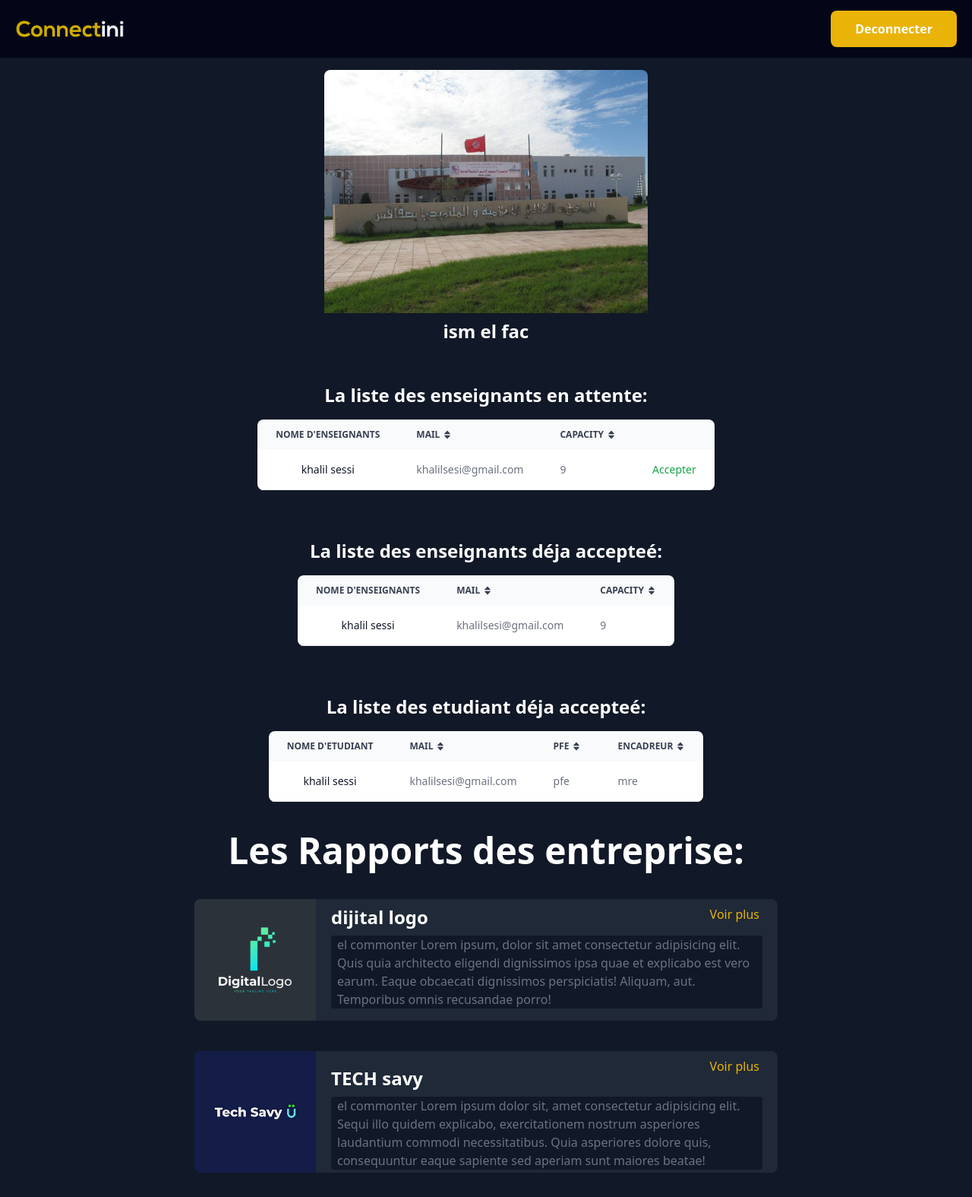
After one commit to Aminhadjkacem/Connectini, a PHP site: page /DashAdmin.php in a window 1280 px wide. The commit adds this page. Shown: the whole page at 76% size. Run offline with PHP 8.4, Linux system fonts and the light colour scheme; a user stored in the database is signed in; some libraries are stand-ins or nearby versions.

Commit message:
Here's the Code

```diff
--- /dev/null
+++ b/DashAdmin.php
@@ -0,0 +1,289 @@
+<?php
+ session_start();
+// // Check if the user is not logged in
+if (!isset($_SESSION['username'])) {
+     header("Location: index.html"); // Redirect to the login page
+     exit();
+ }
+?>
+<!DOCTYPE html>
+<html lang="en">
+
+<head>
+    <meta charset="UTF-8">
+    <meta http-equiv="X-UA-Compatible" content="IE=edge">
+    <meta name="viewport" content="width=device-width, initial-scale=1.0">
+    <title>Document</title>
+    <script src="https://cdn.tailwindcss.com"></script>
+    <script src="https://ajax.googleapis.com/ajax/libs/jquery/3.5.1/jquery.min.js%22%3E</script>
+        <script src=" signup_erreur.js"></script>
+</head>
+
+<body class="bg-gray-900">
+<header class=" flex sticky top-0   items-center justify-between bg-slate-950 py-4 px-5  md:py-1 ">
+      <!-- logo - start -->
+      <a href="#" class="flex items-center mb-4 text-2xl mt-4 font-semibold text-gray-900 dark:text-white">
+        <img class="w-auto h-9 mr-2" src="logo.png" alt="logo">
+
+      </a>
+      <!-- logo - end -->
+
+      <!-- nav - start -->
+      <!-- nav - end -->
+
+      <!-- buttons - start -->
+      <a href="logout.php"
+        class="hidden rounded-lg bg-yellow-500 px-8 py-3 text-center text-sm font-semibold text-white outline-none ring-yellow-300 transition duration-100 hover:bg-yellow-600 focus-visible:ring active:text-gray-700 md:text-base lg:inline-block">Deconnecter</a>
+
+      <button type="button"
+        class="inline-flex items-center gap-2 rounded-lg bg-gray-200 px-2.5 py-2 text-sm font-semibold text-gray-500 ring-yellow-300 hover:bg-gray-300 focus-visible:ring active:text-gray-700 md:text-base lg:hidden">
+        <svg xmlns="http://www.w3.org/2000/svg" class="h-6 w-6" viewBox="0 0 20 20" fill="currentColor">
+          <path fill-rule="evenodd"
+            d="M3 5a1 1 0 011-1h12a1 1 0 110 2H4a1 1 0 01-1-1zM3 10a1 1 0 011-1h6a1 1 0 110 2H4a1 1 0 01-1-1zM3 15a1 1 0 011-1h12a1 1 0 110 2H4a1 1 0 01-1-1z"
+            clip-rule="evenodd" />
+        </svg>
+          Menu
+      </button>
+      <!-- buttons - end -->
+  </header>
+    <div class="grid grid-4 mt-4 gap-6">
+        <div class="grid  grid-cols-3 flex justify-center h-auto items-center">
+            <span class="cols-span-1"></span>
+            <div class="cols-span-2 hover:border-2 rounded-lg overflow-hidden border-yellow-500">
+                <a href="#"><img src="fac.jpg" class="cols-span-1" alt="teswiret el fac"></a>
+                <div class="my-2 flex justify-center items-center">
+                    <span class="font-bold text-2xl text-white">ism el fac</span>
+                </div>
+            </div>
+        </div>
+        <div class=" flex justify-center items-center h-auto">
+            <div class="bg-transparent my-5">
+                <h2 class="mb-2 text-center text-xl font-semibold text-white sm:text-2xl md:mb-4 md:text-center">
+                    La liste des enseignants en attente:
+                </h2>
+                <div class="rounded-lg items-center hover:border-2 border-yellow-500">
+                    <table class=" w-auto overflow-hidden text-sm text-gray-500 rounded-lg border-yellow-500 dark:text-gray-400">
+                        <thead class="text-xs text-gray-700 uppercase bg-gray-50 dark:bg-gray-700 dark:text-yellow-500">
+                            <tr>
+                                <th scope="col" class="px-6 py-3">
+                                    nome d'enseignants
+                                </th>
+
+                                <th scope="col" class="px-6 py-3">
+                                    <div class="flex items-center">
+                                        Mail
+                                        <a href="#"><svg xmlns="http://www.w3.org/2000/svg" class="w-3 h-3 ml-1"
+                                                aria-hidden="true" fill="currentColor" viewBox="0 0 320 512">
+                                                <path
+                                                    d="M27.66 224h264.7c24.6 0 36.89-29.78 19.54-47.12l-132.3-136.8c-5.406-5.406-12.47-8.107-19.53-8.107c-7.055 0-14.09 2.701-19.45 8.107L8.119 176.9C-9.229 194.2 3.055 224 27.66 224zM292.3 288H27.66c-24.6 0-36.89 29.77-19.54 47.12l132.5 136.8C145.9 477.3 152.1 480 160 480c7.053 0 14.12-2.703 19.53-8.109l132.3-136.8C329.2 317.8 316.9 288 292.3 288z" />
+                                            </svg></a>
+                                    </div>
+                                </th>
+                                <th scope="col" class="px-6 py-3">
+                                    <div class="flex items-center">
+                                        capacity
+                                        <a href="#"><svg xmlns="http://www.w3.org/2000/svg" class="w-3 h-3 ml-1"
+                                                aria-hidden="true" fill="currentColor" viewBox="0 0 320 512">
+                                                <path
+                                                    d="M27.66 224h264.7c24.6 0 36.89-29.78 19.54-47.12l-132.3-136.8c-5.406-5.406-12.47-8.107-19.53-8.107c-7.055 0-14.09 2.701-19.45 8.107L8.119 176.9C-9.229 194.2 3.055 224 27.66 224zM292.3 288H27.66c-24.6 0-36.89 29.77-19.54 47.12l132.5 136.8C145.9 477.3 152.1 480 160 480c7.053 0 14.12-2.703 19.53-8.109l132.3-136.8C329.2 317.8 316.9 288 292.3 288z" />
+                                            </svg></a>
+                                    </div>
+                                </th>
+                                <th></th>
+                            </tr>
+                        </thead>
+                        <tbody class="w-full">
+                            <tr class="bg-white border-b dark:bg-gray-800 dark:border-gray-700">
+                                <th scope="row"
+                                    class="px-6 py-4 font-medium text-gray-900 whitespace-nowrap dark:text-white">
+                                    khalil sessi
+                                </th>
+                                <td class="px-6 py-4">
+                                    khalilsesi@gmail.com
+                                </td>
+                                <td class="px-6 py-4">
+                                    9
+                                </td>
+                                <td class="px-6 py-4 text-right">
+                                    <a href="#" class="font-medium text-green-600 dark:text-green-500 hover:underline">Accepter</a>
+                                </td>
+
+
+                        </tbody>
+                    </table>
+                </div>
+
+            </div>
+        </div>
+        <div class=" flex justify-center items-center h-auto">
+            <div class="bg-transparent my-5">
+                <h2 class="mb-2 text-center text-xl font-semibold text-white sm:text-2xl md:mb-4 md:text-center">
+                    La liste des enseignants déja accepteé:
+                </h2>
+                <div class="rounded-lg items-center hover:border-2 border-yellow-500">
+                    <table
+                        class=" w-auto overflow-hidden text-sm text-gray-500 rounded-lg border-yellow-500 dark:text-gray-400">
+                        <thead class="text-xs text-gray-700 uppercase bg-gray-50 dark:bg-gray-700 dark:text-yellow-500">
+                            <tr>
+                                <th scope="col" class="px-6 py-3">
+                                    nome d'enseignants
+                                </th>
+
+                                <th scope="col" class="px-6 py-3">
+                                    <div class="flex items-center">
+                                        Mail
+                                        <a href="#"><svg xmlns="http://www.w3.org/2000/svg" class="w-3 h-3 ml-1"
+                                                aria-hidden="true" fill="currentColor" viewBox="0 0 320 512">
+                                                <path
+                                                    d="M27.66 224h264.7c24.6 0 36.89-29.78 19.54-47.12l-132.3-136.8c-5.406-5.406-12.47-8.107-19.53-8.107c-7.055 0-14.09 2.701-19.45 8.107L8.119 176.9C-9.229 194.2 3.055 224 27.66 224zM292.3 288H27.66c-24.6 0-36.89 29.77-19.54 47.12l132.5 136.8C145.9 477.3 152.1 480 160 480c7.053 0 14.12-2.703 19.53-8.109l132.3-136.8C329.2 317.8 316.9 288 292.3 288z" />
+                                            </svg></a>
+                                    </div>
+                                </th>
+                                <th scope="col" class="px-6 py-3">
+                                    <div class="flex items-center">
+                                        capacity
+                                        <a href="#"><svg xmlns="http://www.w3.org/2000/svg" class="w-3 h-3 ml-1"
+                                                aria-hidden="true" fill="currentColor" viewBox="0 0 320 512">
+                                                <path
+                                                    d="M27.66 224h264.7c24.6 0 36.89-29.78 19.54-47.12l-132.3-136.8c-5.406-5.406-12.47-8.107-19.53-8.107c-7.055 0-14.09 2.701-19.45 8.107L8.119 176.9C-9.229 194.2 3.055 224 27.66 224zM292.3 288H27.66c-24.6 0-36.89 29.77-19.54 47.12l132.5 136.8C145.9 477.3 152.1 480 160 480c7.053 0 14.12-2.703 19.53-8.109l132.3-136.8C329.2 317.8 316.9 288 292.3 288z" />
+                                            </svg></a>
+                                    </div>
+                                </th>
+
+                            </tr>
+                        </thead>
+                        <tbody class="w-full">
+                            <tr class="bg-white border-b dark:bg-gray-800 dark:border-gray-700">
+                                <th scope="row"
+                                    class="px-6 py-4 font-medium text-gray-900 whitespace-nowrap dark:text-white">
+                                    khalil sessi
+                                </th>
+                                <td class="px-6 py-4">
+                                    khalilsesi@gmail.com
+                                </td>
+                                <td class="px-6 py-4">
+                                    9
+                                </td>
+                        </tbody>
+                    </table>
+                </div>
+
+            </div>
+        </div>
+        <div class=" flex justify-center items-center h-auto">
+            <div class="bg-transparent my-5">
+                <h2 class="mb-2 text-center text-xl font-semibold text-white sm:text-2xl md:mb-4 md:text-center">
+                    La liste des etudiant déja accepteé:
+                </h2>
+                <div class="rounded-lg items-center hover:border-2 border-yellow-500">
+                    <table
+                        class=" w-auto overflow-hidden text-sm text-gray-500 rounded-lg border-yellow-500 dark:text-gray-400">
+                        <thead class="text-xs text-gray-700 uppercase bg-gray-50 dark:bg-gray-700 dark:text-yellow-500">
+                            <tr>
+                                <th scope="col" class="px-6 py-3">
+                                    nome d'etudiant
+                                </th>
+
+                                <th scope="col" class="px-6 py-3">
+                                    <div class="flex items-center">
+                                        Mail
+                                        <a href="#"><svg xmlns="http://www.w3.org/2000/svg" class="w-3 h-3 ml-1"
+                                                aria-hidden="true" fill="currentColor" viewBox="0 0 320 512">
+                                                <path
+                                                    d="M27.66 224h264.7c24.6 0 36.89-29.78 19.54-47.12l-132.3-136.8c-5.406-5.406-12.47-8.107-19.53-8.107c-7.055 0-14.09 2.701-19.45 8.107L8.119 176.9C-9.229 194.2 3.055 224 27.66 224zM292.3 288H27.66c-24.6 0-36.89 29.77-19.54 47.12l132.5 136.8C145.9 477.3 152.1 480 160 480c7.053 0 14.12-2.703 19.53-8.109l132.3-136.8C329.2 317.8 316.9 288 292.3 288z" />
+                                            </svg></a>
+                                    </div>
+                                </th>
+                                <th scope="col" class="px-6 py-3">
+                                    <div class="flex items-center">
+                                        Pfe
+                                        <a href="#"><svg xmlns="http://www.w3.org/2000/svg" class="w-3 h-3 ml-1"
+                                                aria-hidden="true" fill="currentColor" viewBox="0 0 320 512">
+                                                <path
+                                                    d="M27.66 224h264.7c24.6 0 36.89-29.78 19.54-47.12l-132.3-136.8c-5.406-5.406-12.47-8.107-19.53-8.107c-7.055 0-14.09 2.701-19.45 8.107L8.119 176.9C-9.229 194.2 3.055 224 27.66 224zM292.3 288H27.66c-24.6 0-36.89 29.77-19.54 47.12l132.5 136.8C145.9 477.3 152.1 480 160 480c7.053 0 14.12-2.703 19.53-8.109l132.3-136.8C329.2 317.8 316.9 288 292.3 288z" />
+                                            </svg></a>
+                                    </div>
+                                </th>
+                                <th scope="col" class="px-6 py-3">
+                                    <div class="flex items-center">
+                                        Encadreur
+                                        <a href="#"><svg xmlns="http://www.w3.org/2000/svg" class="w-3 h-3 ml-1"
+                                                aria-hidden="true" fill="currentColor" viewBox="0 0 320 512">
+                                                <path
+                                                    d="M27.66 224h264.7c24.6 0 36.89-29.78 19.54-47.12l-132.3-136.8c-5.406-5.406-12.47-8.107-19.53-8.107c-7.055 0-14.09 2.701-19.45 8.107L8.119 176.9C-9.229 194.2 3.055 224 27.66 224zM292.3 288H27.66c-24.6 0-36.89 29.77-19.54 47.12l132.5 136.8C145.9 477.3 152.1 480 160 480c7.053 0 14.12-2.703 19.53-8.109l132.3-136.8C329.2 317.8 316.9 288 292.3 288z" />
+                                            </svg></a>
+                                    </div>
+                                </th>
+
+                            </tr>
+                        </thead>
+                        <tbody class="w-full">
+                            <tr class="bg-white border-b dark:bg-gray-800 dark:border-gray-700">
+                                <th scope="row"
+                                    class="px-6 py-4 font-medium text-gray-900 whitespace-nowrap dark:text-white">
+                                    khalil sessi
+                                </th>
+                                <td class="px-6 py-4">
+                                    khalilsesi@gmail.com
+                                </td>
+                                <td class="px-6 py-4">
+                                    pfe
+                                </td>
+                                <td class="px-6 py-4">
+                                    mre
+                                </td>
+                        </tbody>
+                    </table>
+                </div>
+
+            </div>
+        </div>
+    </div>
+
+        <div>
+            <h3 class="text-left text-5xl my-5 font-bold text-white md:text-center">
+                Les Rapports des entreprise:
+            </h3>
+            <div class="items-center justify-center flex">
+                <div class=" relative rounded-lg  h-40 w-3/5 h-40 overflow-hidden  object-cover flex justify-between bg-gray-800 items-center m-5 hover:border-2 border-yellow-500">
+                    <img src="sos3.jpg" class="w-40" alt="dijital logo">
+                    <div class="p-5">
+                        <h2 class="text-2xl font-bold text-white">dijital logo</h2>
+                        <h4
+                            class="text-base overflow-sroll mh-full font-medium bg-gray-900 my-2 pl-2 rounded text-gray-500">
+                            el commonter Lorem
+                            ipsum, dolor sit amet consectetur adipisicing elit. Quis quia architecto eligendi
+                            dignissimos ipsa quae et explicabo est vero earum. Eaque obcaecati dignissimos perspiciatis!
+                            Aliquam, aut. Temporibus omnis recusandae porro!</h4>
+                    </div>
+                    <div class="rounded-full m-2 text-yellow-500 absolute top-0 right-0">
+                        <a href="#" class="m-4 hover:underline">Voir plus</a>
+                    </div>
+                </div>
+            </div>
+            <div class="items-center justify-center flex mb-3">
+                <div class="rounded-lg relative w-3/5 h-40 overflow-hidden object-cover flex justify-start bg-gray-800 items-start m-5 hover:border-2 border-yellow-500">
+
+                        <img src="sos4.webp" class="w-40" alt="dijital logo">
+
+                    <div class="p-5">
+                        <h2 class="text-2xl font-bold text-white">TECH savy</h2>
+                        <h4
+                            class="text-base overflow-sroll mh-full font-medium bg-gray-900 my-2 pl-2 rounded text-gray-500">
+                            el commonter Lorem
+                            ipsum dolor sit, amet consectetur adipisicing elit. Sequi illo quidem explicabo,
+                            exercitationem nostrum asperiores laudantium commodi necessitatibus. Quia asperiores dolore
+                            quis, consequuntur eaque sapiente sed aperiam sunt maiores beatae!</h4>
+                    </div>
+                    <div class="rounded-full m-2 text-yellow-500 absolute top-0 right-0">
+                        <a href="#" class="m-4 hover:underline">Voir plus</a>
+                    </div>
+                </div>
+
+            </div>
+        </div>
+
+
+</body>
+
+</html>
--- a/login.php
+++ b/login.php
@@ -42,13 +42,13 @@ if ($conn->connect_error) {
                 header("Location: studentdach.php");
                 exit();
             } elseif ($_SESSION['role'] === "admin") {
-                header("Location: Dashboard Admin.php");
+                header("Location: DashAdmin.php");
                 exit();
             } elseif ($_SESSION['role'] === "societé") {
-                header("Location: Dashboard societé.php");
+                header("Location: Dashboard_societe.php");
                 exit();
             } elseif ($_SESSION['role'] === "prof") {
-                header("Location: Dashboard Teacher.php");
+                header("Location: Dashboard_Teacher.php");
                 exit();
             }
         } else {
--- a/useradd.php
+++ b/useradd.php
@@ -110,7 +110,7 @@ if($conn->connect_error){
         if ($_SERVER['REQUEST_METHOD'] === 'POST') {
             session_start();
             $_SESSION['username'] = $nom;
-            header("Location: Dashboard Teacher.php");
+            header("Location: Dashboard_Teacher.php");
         }
     }
 
@@ -120,7 +120,7 @@ if($conn->connect_error){
         if ($_SERVER['REQUEST_METHOD'] === 'POST') {
             session_start();
             $_SESSION['username'] = $nom;
-            header("Location: destination.php");
+            header("Location: DashAdmin.php");
         }
     }
 
@@ -130,7 +130,7 @@ if($conn->connect_error){
         if ($_SERVER['REQUEST_METHOD'] === 'POST') {
             session_start();
             $_SESSION['username'] = $name;
-            header("Location: Dashboard société.php");
+            header("Location: Dashboard_sociéte.php");
         }
     }
 }
```
Also changed, not shown: Dashboard_Teacher.php (+11 -12 lines), Dashboard_societe.php (+9 -11 lines), Js/DashboardStudent.js (+22 -6 lines), contactus.html (added, +128 -0 lines), index.php (+40 -37 lines), studentdach.php (+35 -24 lines), DevTeam/ahmed.jpg (renamed from Ahmed.jpg), DevTeam/amin.jpg (renamed from Amin.jpg), DevTeam/melek.jpg (added), DevTeam/zied.jpg (added).
